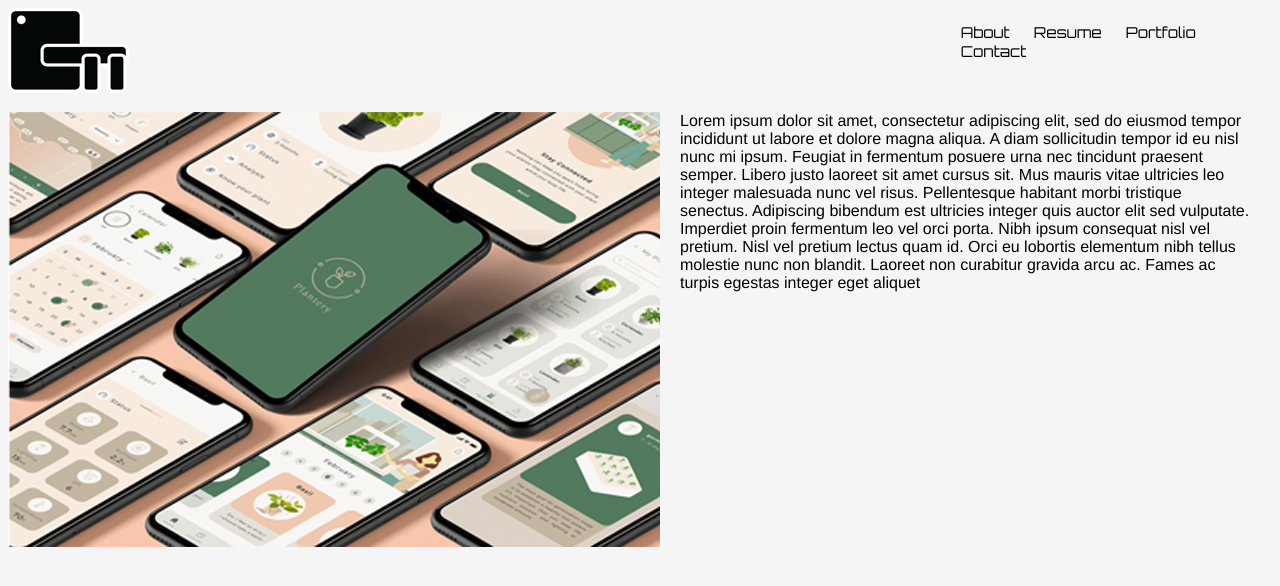
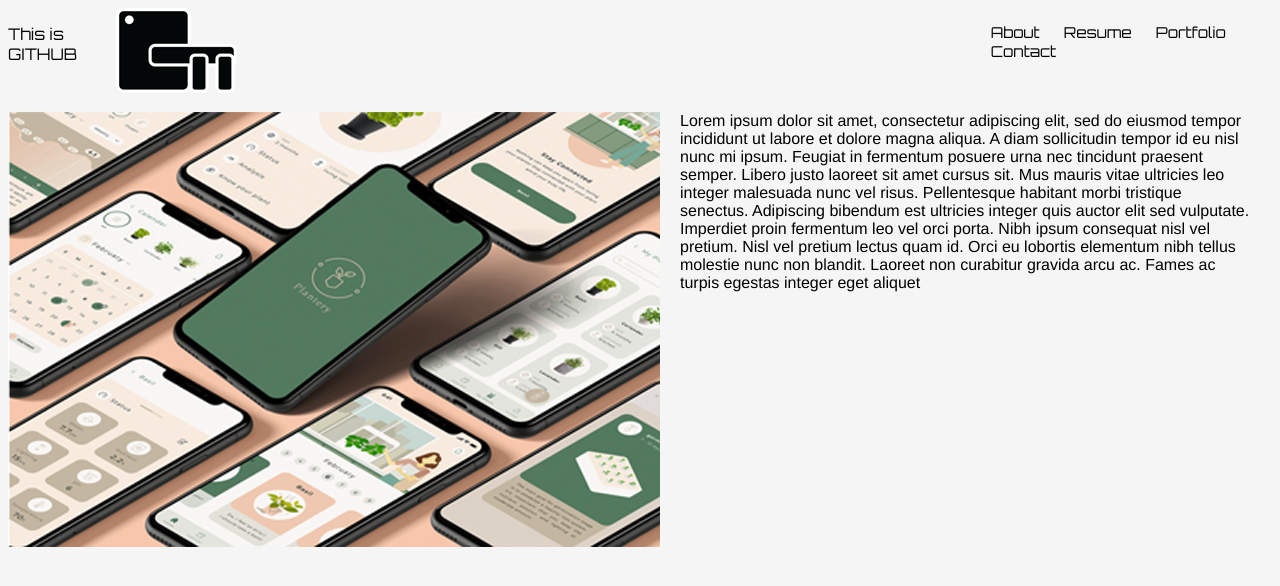
Before and after one commit to https-github-com-VareseGio/GWU_Coding, a plain HTML site: page index.html in a window 1280 px wide. Drawn offline with Linux system fonts and the light colour scheme.

Commit message:
favorites

```diff
--- a/index.html
+++ b/index.html
@@ -16,6 +16,8 @@
 <body>
 
 <header class="intro">
+
+    <p>This is GITHUB</p>
 
 <div class="logo">
 
```
